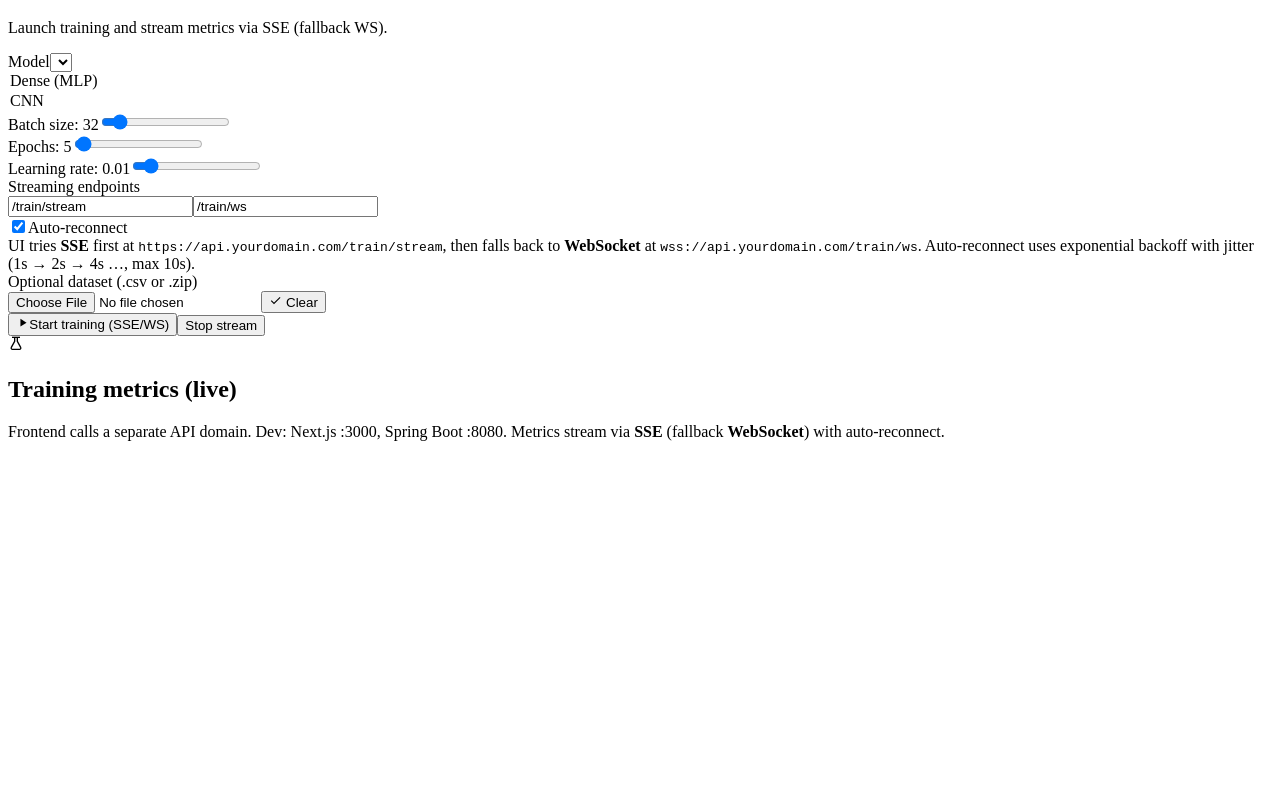
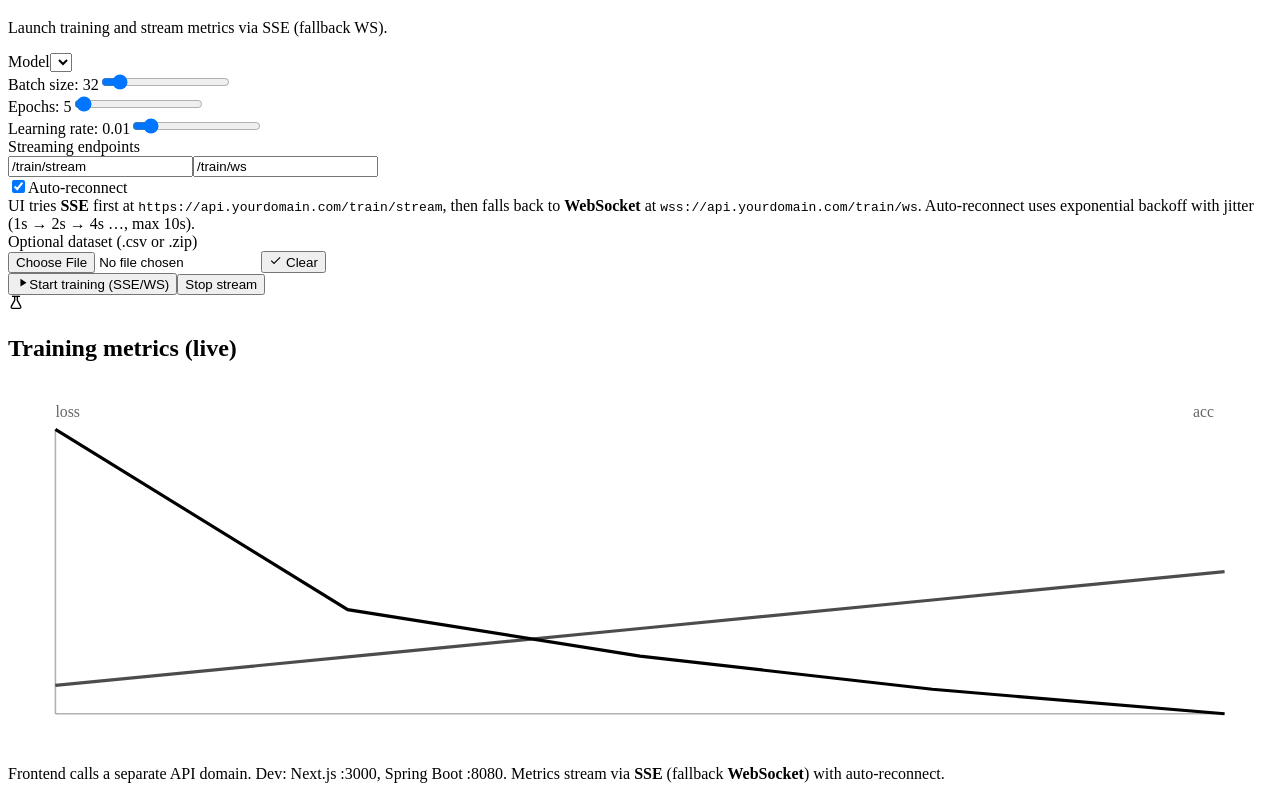
Before and after one commit to ujjwal02tiwari-rgb/Neural_netwroks-frontend, a Next.js app: page / in a window 1280 px wide. Shown: the part 231-1022 px from the top of the page. Before the commit the page ends 800 px from the top, so only its background shows below. Built offline with nearby package versions, Linux system fonts and the light colour scheme.

Commit message:
Update page.tsx

```diff
--- a/app/page.tsx
+++ b/app/page.tsx
@@ -1,9 +1,7 @@
 "use client";
 
+import React, { useEffect, useMemo, useRef, useState, createContext, useContext } from "react";
 
-
-import React, { useEffect, useMemo, useRef, useState, createContext, useContext } from "react";
-// Local lightweight UI primitives to avoid '@/components/ui/*' module errors and external icon packages
 const Card: React.FC<React.PropsWithChildren<{ className?: string }>> = ({ className = "", children }) => (
   <div className={`rounded-2xl border border-slate-800 bg-slate-900/60 ${className}`}>{children}</div>
 );
@@ -28,19 +26,41 @@ const Badge: React.FC<React.PropsWithChildren<{ className?: string; variant?: "s
 const Progress: React.FC<{ value: number; className?: string }> = ({ value, className="" }) => (
   <div className={`w-full h-2 bg-slate-800 rounded ${className}`}><div style={{ width: `${Math.max(0, Math.min(100, value))}%` }} className="h-full bg-white rounded"></div></div>
 );
+
 // Tabs
 const TabsCtx = createContext<{ value: string; set: (v: string)=>void }|null>(null);
 const Tabs: React.FC<React.PropsWithChildren<{ defaultValue: string; className?: string }>> = ({ defaultValue, className="", children }) => { const [v, setV] = useState(defaultValue); return <div className={className}><TabsCtx.Provider value={{ value: v, set: setV }}>{children}</TabsCtx.Provider></div>; };
 const TabsList: React.FC<React.PropsWithChildren<{ className?: string }>> = ({ className="", children }) => <div className={`inline-grid gap-2 ${className}`}>{children}</div>;
 const TabsTrigger: React.FC<React.PropsWithChildren<{ value: string }>> = ({ value, children }) => { const ctx = useContext(TabsCtx)!; const active = ctx.value === value; return <Button onClick={()=>ctx.set(value)} variant={active?undefined:"secondary"}>{children}</Button>; };
 const TabsContent: React.FC<React.PropsWithChildren<{ value: string; className?: string }>> = ({ value, className="", children }) => { const ctx = useContext(TabsCtx)!; return ctx.value === value ? <div className={className}>{children}</div> : null };
-// Select mapped to native select
-const SelectCtx = createContext<{ value: string; onChange: (v: string)=>void }|null>(null);
-const Select: React.FC<React.PropsWithChildren<{ value: string; onValueChange: (v:string)=>void }>> = ({ value, onValueChange, children }) => (<SelectCtx.Provider value={{ value, onChange: onValueChange }}>{children}</SelectCtx.Provider>);
-const SelectTrigger: React.FC<React.PropsWithChildren<{ className?: string }>> = ({ className="" }) => { const ctx = useContext(SelectCtx)!; return (<select className={`rounded-xl px-3 py-2 border border-slate-800 bg-slate-950 w-full ${className}`} value={ctx.value} onChange={(e)=>ctx.onChange(e.target.value)}></select>); };
-const SelectContent: React.FC<React.PropsWithChildren> = ({ children }) => <>{children}</>;
-const SelectItem: React.FC<React.PropsWithChildren<{ value: string }>> = ({ value, children }) => <option value={value}>{children}</option>;
-// Icons (inline SVG)
+
+// Select mapped to native select (supports <SelectTrigger/><SelectContent><SelectItem/></...>)
+const SelectCtx = createContext<{ value: string; onChange: (v: string)=>void; optionsRef: React.MutableRefObject<{value:string; label:React.ReactNode}[]> }|null>(null);
+const Select: React.FC<React.PropsWithChildren<{ value: string; onValueChange: (v:string)=>void }>> = ({ value, onValueChange, children }) => {
+  const optionsRef = useRef<{value:string; label:React.ReactNode}[]>([]);
+  // Clear options before each render so children can register again
+  optionsRef.current = [];
+  return <SelectCtx.Provider value={{ value, onChange: onValueChange, optionsRef }}>{children}</SelectCtx.Provider>;
+};
+const SelectTrigger: React.FC<{ className?: string }> = ({ className="" }) => {
+  const ctx = useContext(SelectCtx)!;
+  return (
+    <select className={`rounded-xl px-3 py-2 border border-slate-800 bg-slate-950 w-full ${className}`} value={ctx.value} onChange={(e)=>ctx.onChange(e.target.value)}>
+      {ctx.optionsRef.current.map(opt => <option key={opt.value} value={opt.value}>{opt.label as any}</option>)}
+    </select>
+  );
+};
+const SelectContent: React.FC<React.PropsWithChildren> = ({ children }) => (<>{children}</>);
+const SelectItem: React.FC<React.PropsWithChildren<{ value: string }>> = ({ value, children }) => {
+  const ctx = useContext(SelectCtx)!;
+  // Register option
+  useEffect(()=>{
+    ctx.optionsRef.current.push({ value, label: children });
+  }, [value, children]);
+  return null; // not rendered; options appear in SelectTrigger
+};
+
+// Inline icons (SVG)
 const Icon = {
   Brain: (props:any)=>(<svg viewBox="0 0 24 24" width="1em" height="1em" fill="none" stroke="currentColor" strokeWidth="2" {...props}><path d="M7 8a3 3 0 1 1 0-6 3 3 0 0 1 0 6zm10 0a3 3 0 1 1 0-6 3 3 0 0 1 0 6z"/><path d="M4 10v4a4 4 0 0 0 4 4h1v-8H7a3 3 0 0 0-3 3Zm16 0v4a4 4 0 0 1-4 4h-1v-8h2a3 3 0 0 1 3 3Z"/></svg>),
   Upload: (props:any)=>(<svg viewBox="0 0 24 24" width="1em" height="1em" fill="none" stroke="currentColor" strokeWidth="2" {...props}><path d="M21 15v4a2 2 0 0 1-2 2H5a2 2 0 0 1-2-2v-4"/><path d="M7 10l5-5 5 5"/><path d="M12 15V5"/></svg>),
@@ -51,9 +71,43 @@ const Icon = {
   Beaker: (props:any)=>(<svg viewBox="0 0 24 24" width="1em" height="1em" fill="none" stroke="currentColor" strokeWidth="2" {...props}><path d="M6 2h12"/><path d="M14 2v6l5 9a2 2 0 0 1-2 3H7a2 2 0 0 1-2-3l5-9V2"/></svg>),
 };
 
-import { ResponsiveContainer, LineChart, Line, XAxis, YAxis, Tooltip, CartesianGrid } from "recharts";
+// =====================
+// Inline SVG Chart (no deps)
+// =====================
+type SeriesPoint = { step: number; loss: number; acc: number };
+const SimpleChart: React.FC<{ data: SeriesPoint[] }> = ({ data }) => {
+  const W = 800, H = 240, P = 30;
+  if (!data || data.length === 0) return <div className="h-64" />;
+  const xs = data.map(d => d.step);
+  const ysLoss = data.map(d => d.loss);
+  const xMin = Math.min(...xs), xMax = Math.max(...xs);
+  const yMin = Math.min(...ysLoss), yMax = Math.max(...ysLoss);
+  const x = (v:number)=> P + ((v - xMin) / (xMax - xMin || 1)) * (W - 2*P);
+  const yLoss = (v:number)=> H - P - ((v - yMin) / (yMax - yMin || 1)) * (H - 2*P);
+  const yAcc = (v:number)=> H - P - (Math.max(0, Math.min(1, v)) * (H - 2*P));
+  const toPath = (pts:{x:number,y:number}[]) => pts.map((p,i)=>`${i?"L":"M"} ${p.x.toFixed(1)} ${p.y.toFixed(1)}`).join(" ");
+  const lossPath = toPath(data.map(d=>({ x: x(d.step), y: yLoss(d.loss) })));
+  const accPath  = toPath(data.map(d=>({ x: x(d.step), y: yAcc(d.acc ?? 0) })));
+  return (
+    <div className="h-64">
+      <svg viewBox={`0 0 ${W} ${H}`} className="w-full h-full">
+        <rect x={0} y={0} width={W} height={H} fill="none" />
+        {/* axes */}
+        <line x1={P} y1={H-P} x2={W-P} y2={H-P} stroke="currentColor" opacity="0.3"/>
+        <line x1={P} y1={P} x2={P} y2={H-P} stroke="currentColor" opacity="0.3"/>
+        {/* series */}
+        <path d={lossPath} fill="none" stroke="currentColor" strokeWidth={2} />
+        <path d={accPath}  fill="none" stroke="currentColor" strokeWidth={2} opacity={0.7} />
+        <text x={P} y={P-8} fontSize={10} fill="currentColor" opacity={0.6}>loss</text>
+        <text x={W-P-20} y={P-8} fontSize={10} fill="currentColor" opacity={0.6}>acc</text>
+      </svg>
+    </div>
+  );
+};
 
-
+// =====================
+// Helpers & Config
+// =====================
 function resolveApiBase(): string {
   if (typeof window !== "undefined" && typeof document !== "undefined") {
     const meta = document.querySelector('meta[name="api-base"]') as HTMLMetaElement | null;
@@ -63,18 +117,16 @@ function resolveApiBase(): string {
     const { protocol, hostname, port } = window.location;
     if (port === "3000") return `${protocol}//${hostname}:8080`;
   }
-
+  // Explicit separate-domain default
   return "https://api.yourdomain.com";
 }
 
-// Demo chart data seed
-const demoSeries = Array.from({ length: 5 }, (_, i) => ({
+const demoSeries: SeriesPoint[] = Array.from({ length: 5 }, (_, i) => ({
   step: i + 1,
   loss: 1 / (i + 1) + Math.random() * 0.05,
   acc: Math.min(0.1 + i * 0.1, 0.99),
 }));
 
-// Safely extract a prediction label from arbitrary API payloads
 function extractPrediction(data: any): string {
   try {
     if (data && typeof data === "object" && "label" in data) return String((data as any).label);
@@ -85,6 +137,9 @@ function extractPrediction(data: any): string {
   }
 }
 
+// =====================
+// Main Component
+// =====================
 export default function NeuralNetStudio() {
   const apiBase = useMemo(resolveApiBase, []);
 
@@ -94,7 +149,7 @@ export default function NeuralNetStudio() {
   const [lr, setLr] = useState(0.01);
   const [status, setStatus] = useState<string>("");
   const [busy, setBusy] = useState(false);
-  const [series, setSeries] = useState(demoSeries);
+  const [series, setSeries] = useState<SeriesPoint[]>(demoSeries);
   const [file, setFile] = useState<File | undefined>();
   const canvasRef = useRef<HTMLCanvasElement>(null);
   const [prediction, setPrediction] = useState<string>("—");
@@ -109,7 +164,7 @@ export default function NeuralNetStudio() {
   const retryRef = useRef<number>(0);
   const reconnectTimerRef = useRef<number | null>(null);
 
-  // --- Smoke tests (kept) + added URL builders & parsing tests ---
+  // --- Smoke tests (existing + added) ---
   type T = { name: string; run: () => Promise<string> };
   const [testOutput, setTestOutput] = useState<string>("");
   const tests: T[] = useMemo(() => [
@@ -135,25 +190,13 @@ export default function NeuralNetStudio() {
       },
     },
     { name: "Build SSE URL", run: async () => `${apiBase}${ssePath}` },
-    {
-      name: "Build WebSocket URL",
-      run: async () => apiBase.replace(/^http:/i, "ws:").replace(/^https:/i, "wss:") + wsPath,
-    },
-    {
-      name: "Parse sample predict payload (with label)",
-      run: async () => `extractPrediction => ${extractPrediction({ label: 7, score: 0.98 })}`,
-    },
-    {
-      name: "Parse sample predict payload (no label)",
-      run: async () => `extractPrediction => ${extractPrediction({ value: 3, confidence: 0.77 })}`,
-    },
-    {
-      name: "Preview backoff (1,2,4,8s)",
-      run: async () => [0,1,2,3].map(n => 1000 * 2**n).join(", "),
-    },
+    { name: "Build WebSocket URL", run: async () => apiBase.replace(/^http:/i, "ws:").replace(/^https:/i, "wss:") + wsPath },
+    { name: "Parse sample predict payload (with label)", run: async () => `extractPrediction => ${extractPrediction({ label: 7, score: 0.98 })}` },
+    { name: "Parse sample predict payload (no label)", run: async () => `extractPrediction => ${extractPrediction({ value: 3, confidence: 0.77 })}` },
+    { name: "Preview backoff (1,2,4,8s)", run: async () => [0,1,2,3].map(n => 1000 * 2**n).join(", ") },
   ], [apiBase, ssePath, wsPath]);
 
-
+  // Draw pad helpers
   useEffect(() => {
     const c = canvasRef.current; if (!c) return;
     const ctx = c.getContext("2d"); if (!ctx) return;
@@ -191,20 +234,18 @@ export default function NeuralNetStudio() {
     return r.json();
   };
 
-
+  // Auto-reconnect helpers
   const clearReconnectTimer = () => {
     if (reconnectTimerRef.current != null) {
       window.clearTimeout(reconnectTimerRef.current);
       reconnectTimerRef.current = null;
     }
   };
-
   const computeDelay = (attempt: number) => {
     const base = 1000 * Math.pow(2, attempt); // 1s,2s,4s,...
     const jitter = Math.floor(Math.random() * 250); // up to +250ms
     return Math.min(base + jitter, 10000); // cap at 10s
   };
-
   const scheduleReconnect = (kind: "sse" | "ws") => {
     if (!autoReconnect) return;
     const attempt = retryRef.current;
@@ -217,7 +258,7 @@ export default function NeuralNetStudio() {
     retryRef.current = Math.min(attempt + 1, 20);
   };
 
-
+  // Streaming subscribe functions
   const closeStream = () => {
     clearReconnectTimer();
     if (streamRef.current instanceof EventSource) streamRef.current.close();
@@ -281,20 +322,14 @@ export default function NeuralNetStudio() {
         const up = await fetch(`${apiBase}/dataset/upload`, { method: "POST", body: fd });
         if (!up.ok) throw new Error(await up.text());
       }
-
-      // Kick off training on server; prefer /train/start, fallback to /train
-      try {
-        await postJSON("/train/start", { model, batch, epochs, lr });
-      } catch {
+      try { await postJSON("/train/start", { model, batch, epochs, lr }); }
+      catch {
         const r = await fetch(`${apiBase}/train`, { method: "POST", headers: { "Content-Type": "application/json" }, body: JSON.stringify({ model, batch, epochs, lr }) });
         if (!r.ok) throw new Error(await r.text());
       }
-
-      // Connect streaming: try SSE first, then WS fallback
       try { subscribeSSE(); } catch { subscribeWS(); }
-    } catch (err: any) {
-      setStatus(`Error: ${err.message}`);
-    } finally { setBusy(false); }
+    } catch (err: any) { setStatus(`Error: ${err.message}`); }
+    finally { setBusy(false); }
   };
 
   const predictCanvas = async () => {
@@ -330,7 +365,7 @@ export default function NeuralNetStudio() {
           <div className="p-2 rounded-2xl bg-slate-800/80 backdrop-blur border border-slate-700"><Icon.Brain className="w-6 h-6" /></div>
           <div>
             <h1 className="text-2xl font-semibold tracking-tight">Neural Net Studio</h1>
-            <p className="text-sm text-slate-400">Train, stream metrics, and test your Convulational Neural Networks models</p>
+            <p className="text-sm text-slate-400">Train, stream metrics, and test your Neural Networks models</p>
           </div>
         </div>
         <Badge variant="secondary" className="bg-slate-800 border-slate-700 flex items-center gap-2"><Icon.Link className="w-3 h-3"/>API: {apiBase}</Badge>
@@ -411,19 +446,7 @@ export default function NeuralNetStudio() {
               <Card>
                 <CardContent className="p-6 space-y-4">
                   <div className="flex items-center gap-2"><Icon.Beaker className="w-5 h-5" /><h2 className="text-lg font-semibold">Training metrics (live)</h2></div>
-                  <div className="h-64">
-                    <ResponsiveContainer width="100%" height="100%">
-                      <LineChart data={series} margin={{ top: 10, right: 20, bottom: 0, left: -20 }}>
-                        <CartesianGrid strokeDasharray="3 3" />
-                        <XAxis dataKey="step" tick={{ fontSize: 12 }} />
-                        <YAxis yAxisId="left" tick={{ fontSize: 12 }} />
-                        <YAxis yAxisId="right" orientation="right" tick={{ fontSize: 12 }} />
-                        <Tooltip />
-                        <Line yAxisId="left" type="monotone" dataKey="loss" dot={false} />
-                        <Line yAxisId="right" type="monotone" dataKey="acc" dot={false} />
-                      </LineChart>
-                    </ResponsiveContainer>
-                  </div>
+                  <SimpleChart data={series} />
                 </CardContent>
               </Card>
             </div>
```
